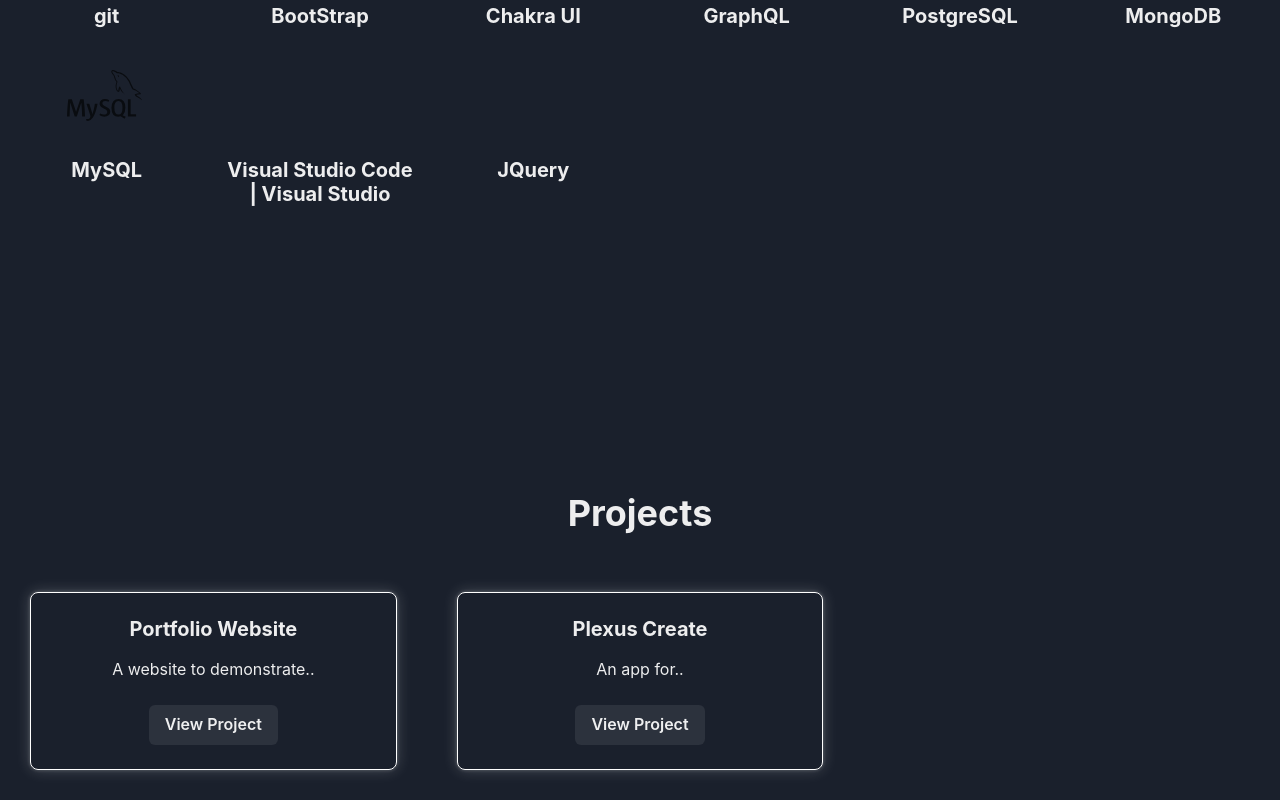
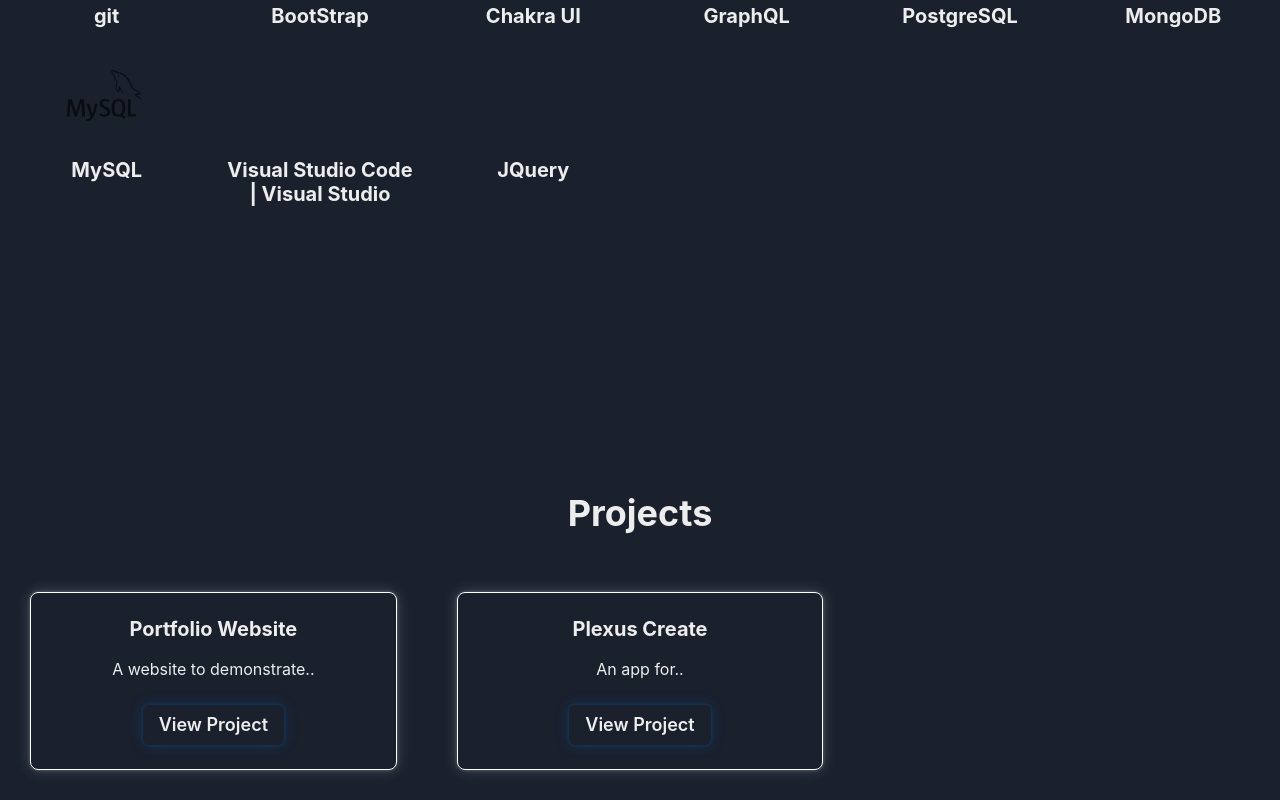
Before and after one commit to davidfrnks7/old-portfolio-website, a Next.js app: page / in a window 1280 px wide. Shown: the part 2434-3234 px from the top of the page. Built offline with nearby package versions, Linux system fonts and the light colour scheme; some icons are missing.

Commit message:
Project button styling. Removed uneeded theme settings.

```diff
--- a/components/sections/projects/Projects.tsx
+++ b/components/sections/projects/Projects.tsx
@@ -54,7 +54,9 @@ const Projects = (): JSX.Element => {
                     );
                   })}
               </Box>
-              <Button href={project.link}>View Project</Button>
+              <Button variant="project" href={project.link}>
+                View Project
+              </Button>
             </VStack>
           );
         })}
--- a/theme/AppTheme.ts
+++ b/theme/AppTheme.ts
@@ -17,14 +17,6 @@ const AppTheme = extendTheme({
       warning: "#ffbd48",
       danger: "#c50001",
     },
-    gradient: {
-      100: "#3138dc",
-      200: "#0068ff",
-      300: "#0086ff",
-      400: "#009ced",
-      500: "#00aec1",
-      600: "#00bd8e",
-    },
   },
   components: {
     Button,
--- a/theme/components/ButtonStyles.ts
+++ b/theme/components/ButtonStyles.ts
@@ -14,16 +14,6 @@ export const ButtonStyles = {
   sizes: {},
   // styles for different visual variants ("outline", "solid")
   variants: {
-    primary: (props: Dict<never> | StyleFunctionProps) => ({
-      bg: "primary", // Notice the use of color directly here
-      color: "white",
-      _hover: {
-        // Notice the use of `mode` function to change color
-        // based on theme color mode
-        bg: mode(whiten("primary", 20), darken("primary", 20))(props),
-        boxShadow: "md",
-      },
-    }),
     contactPrimary: (props: Dict<never> | StyleFunctionProps) => ({
       bg: "rgba(255, 255, 255, .15)",
       fontSize: "xl",
@@ -46,6 +36,22 @@ export const ButtonStyles = {
         )(props),
       },
     }),
+    project: (props: Dict<never> | StyleFunctionProps) => ({
+      bg: "transparent",
+      fontSize: "lg",
+      py: 2,
+      px: 4,
+      boxShadow:
+        "rgba(0, 134, 255, 0.2) 0px 0px 15px, rgba(0, 134, 255, 0.15) 0px 0px 3px 1px",
+      _hover: {
+        bg: mode(
+          whiten("brand.secondary", 20),
+          darken("brand.secondary", 20)
+        )(props),
+        boxShadow:
+          "rgba(0, 104, 255, 0.2) 0px 0px 15px, rgba(0, 104, 255, 0.15) 0px 0px 3px 1px",
+      },
+    }),
     // default values for `size` and `variant`
     defaultProps: {},
   },
```
